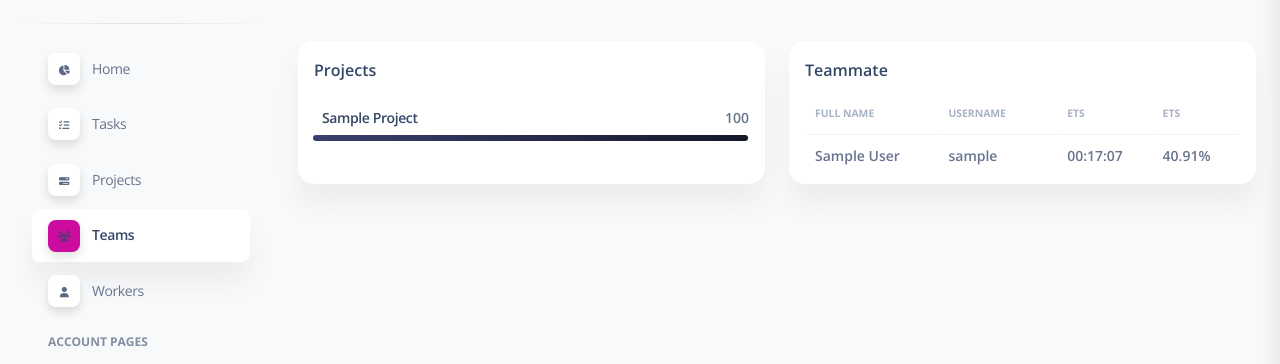
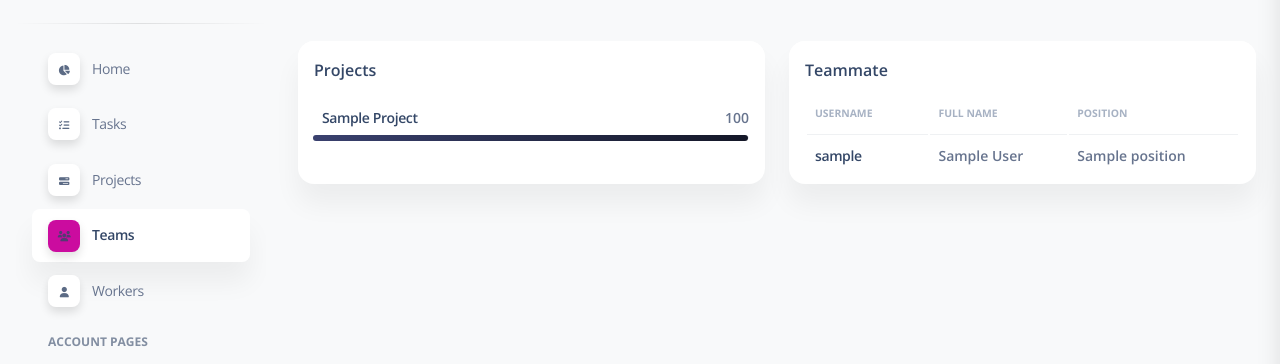
Before and after one commit to TenbReala/IT_company_task_manager, a Django app: page /team/1/detail/ in a window 1280 px wide. Shown: the part 71-435 px from the top of the page. Run offline with Django 5.2, Linux system fonts and the light colour scheme; a user stored in the database is signed in; tables that the repository leaves empty hold one stand-in row (values such as "Sample post"); some libraries are stand-ins or nearby versions.

Commit message:
style: improve HTML formatting and layout in team_detail.html

```diff
--- a/templates/task_manager/team_detail.html
+++ b/templates/task_manager/team_detail.html
@@ -45,26 +45,26 @@
               <table class="table align-items-center justify-content-center mb-0">
                 <thead>
                   <tr>
+                    <th class="text-uppercase text-secondary text-xxs font-weight-bolder opacity-7 ps-2">Username</th>
                     <th class="text-uppercase text-secondary text-xxs font-weight-bolder opacity-7 ps-2">Full name</th>
-                    <th class="text-uppercase text-secondary text-xxs font-weight-bolder opacity-7 ps-2">Username</th>
-                    <th class="text-uppercase text-secondary text-xxs font-weight-bolder opacity-7 ps-2">ets</th>
-                    <th class="text-uppercase text-secondary text-xxs font-weight-bolder opacity-7 ps-2">ets</th>
+                    <th class="text-uppercase text-secondary text-xxs font-weight-bolder opacity-7 ps-2">Position</th>
                   </tr>
                 </thead>
                 <tbody>
-                  {% for tem in team.members.all %}
+                  {% for worker in team.members.all %}
                   <tr>
                     <td>
-                      <p class="text-sm font-weight-bold mb-0">{{ tem.first_name }} {{ tem.last_name }}</p>
+                      <p class="text-sm font-weight-bold mb-0">
+                        <a href="{% url 'task_manager:worker-detail' pk=worker.id %}">
+                          {{ worker.username }}
+                        </a>
+                      </p>
                     </td>
                     <td>
-                      <p class="text-sm font-weight-bold mb-0">{{ tem.username }}</p>
+                      <p class="text-sm font-weight-bold mb-0">{{ worker.first_name }} {{ worker.last_name }}</p>
                     </td>
                     <td>
-                      <p class="text-sm font-weight-bold mb-0">00:17:07</p>
-                    </td>
-                    <td>
-                      <p class="text-sm font-weight-bold mb-0">40.91%</p>
+                      <p class="text-sm font-weight-bold mb-0">{{ worker.position }}</p>
                     </td>
                   </tr>
                   {% endfor %}
```
